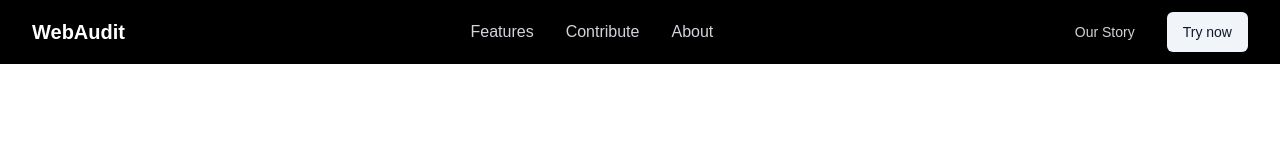
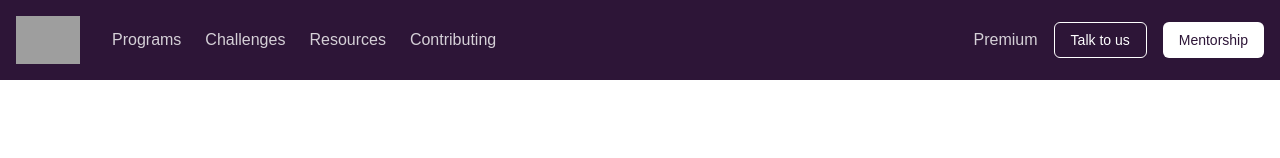
Before and after one commit to marksikaundi/InSyst, a Next.js app: page / in a window 1280 px wide. Shown: the top 158 px of the page. Built offline with nearby package versions, Linux system fonts and the light colour scheme; grey boxes are pictures that could not be loaded.

Commit message:
🔄 Simplify Navbar component by removing state management and updating links and styles

```diff
--- a/components/Navbar.tsx
+++ b/components/Navbar.tsx
@@ -1,118 +1,67 @@
-"use client";
+import Link from "next/link";
+import Image from "next/image";
 
-import * as React from "react";
-import Link from "next/link";
-import { Menu, X } from "lucide-react";
-
-import { Button } from "@/components/ui/button";
-import { useRouter } from "next/navigation";
-
-export default function Navbar() {
-  const [isOpen, setIsOpen] = React.useState(false);
-
-  const router = useRouter();
-
-  const handleRedirect = () => {
-    router.push("/try-now");
-  };
-
-  const handleOurStory = () => {
-    router.push("/our-story");
-  };
-
+export default function Nav() {
   return (
-    <nav className="bg-black text-white">
-      <div className="max-w-7xl mx-auto px-4 sm:px-6 lg:px-8">
-        <div className="flex items-center justify-between h-16">
-          {/* Logo */}
-          <div className="flex-shrink-0">
-            <Link href="/" className="text-xl font-semibold">
-              WebAudit
+    <div className="bg-[#2D1537] ">
+      <header className="container mx-auto px-4">
+        <nav className="flex items-center justify-between py-4">
+          <div className="flex items-center gap-8">
+            <Link href="/" className="flex items-center">
+              <Image
+                src="/xlogo.svg"
+                alt="Lupleg Logo"
+                width={150}
+                height={100}
+                className="h-12 w-auto"
+              />
+            </Link>
+            <div className="hidden md:flex items-center gap-6">
+              <Link href="/programs" className="text-white/80 hover:text-white">
+                Programs
+              </Link>
+              <Link
+                href="/challenges/frontend"
+                className="text-white/80 hover:text-white"
+              >
+                Challenges
+              </Link>
+              <Link
+                href="/resources"
+                className="text-white/80 hover:text-white"
+              >
+                Resources
+              </Link>
+              <Link
+                href="/contributing"
+                className="text-white/80 hover:text-white"
+              >
+                Contributing
+              </Link>
+            </div>
+          </div>
+          <div className="flex items-center gap-4">
+            <Link
+              href="/premium"
+              className="text-white/80 hover:text-white hidden md:block"
+            >
+              Premium
+            </Link>
+            <Link
+              href="https://wa.me/+260776578583"
+              className="hidden md:inline-flex h-9 items-center justify-center rounded-md border border-white  px-4 text-sm text-white"
+            >
+              Talk to us
+            </Link>
+            <Link
+              href="#"
+              className="inline-flex h-9 items-center justify-center rounded-md bg-white px-4 text-sm font-medium text-[#2D1537] hover:bg-white/90"
+            >
+              Mentorship
             </Link>
           </div>
-
-          {/* Desktop Navigation */}
-          <div className="hidden md:flex md:items-center md:space-x-8">
-            <Link href="/features" className="text-gray-300 hover:text-white">
-              Features
-            </Link>
-
-            <Link href="/contribute" className="text-gray-300 hover:text-white">
-              Contribute
-            </Link>
-
-            <Link href="/about" className="text-gray-300 hover:text-white">
-              About
-            </Link>
-          </div>
-
-          {/* Desktop CTA Buttons */}
-          <div className="hidden md:flex md:items-center md:space-x-4">
-            <Button
-              onClick={handleOurStory}
-              variant="ghost"
-              className="text-gray-300 hover:text-white bg-black hover:bg-black "
-            >
-              Our Story
-            </Button>
-            <Button onClick={handleRedirect} variant="secondary">
-              Try now
-            </Button>
-          </div>
-
-          {/* Mobile menu button */}
-          <div className="md:hidden">
-            <Button
-              variant="ghost"
-              size="icon"
-              onClick={() => setIsOpen(!isOpen)}
-              aria-label="Toggle menu"
-            >
-              {isOpen ? (
-                <X className="h-6 w-6" />
-              ) : (
-                <Menu className="h-6 w-6" />
-              )}
-            </Button>
-          </div>
-        </div>
-
-        {/* Mobile menu */}
-        {isOpen && (
-          <div className="md:hidden">
-            <div className="px-2 pt-2 pb-3 space-y-1">
-              <Link
-                href="/features"
-                className="block px-3 py-2 text-gray-300 hover:text-white"
-              >
-                Features
-              </Link>
-              <Link
-                href="/contribute"
-                className="block px-3 py-2 text-gray-300 hover:text-white"
-              >
-                Contribute
-              </Link>
-              <Link
-                href="/about"
-                className="block px-3 py-2 text-gray-300 hover:text-white"
-              >
-                About
-              </Link>
-
-              <div className="pt-4 flex flex-col space-y-2">
-                <Button
-                  variant="ghost"
-                  className="justify-start  bg-black hover:bg-black  "
-                >
-                  Our Story
-                </Button>
-                <Button variant="secondary">Try now</Button>
-              </div>
-            </div>
-          </div>
-        )}
-      </div>
-    </nav>
+        </nav>
+      </header>
+    </div>
   );
 }
```
